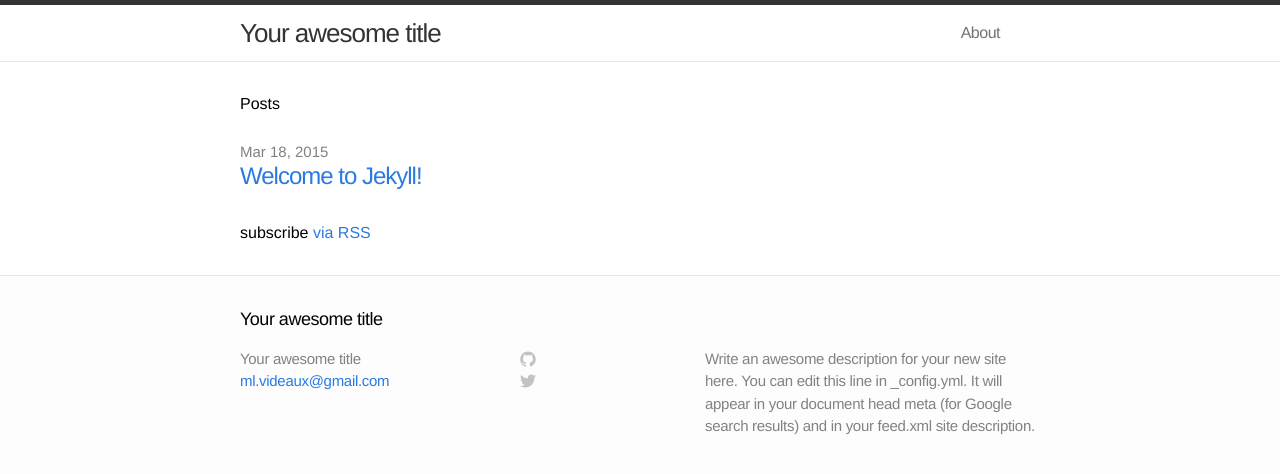
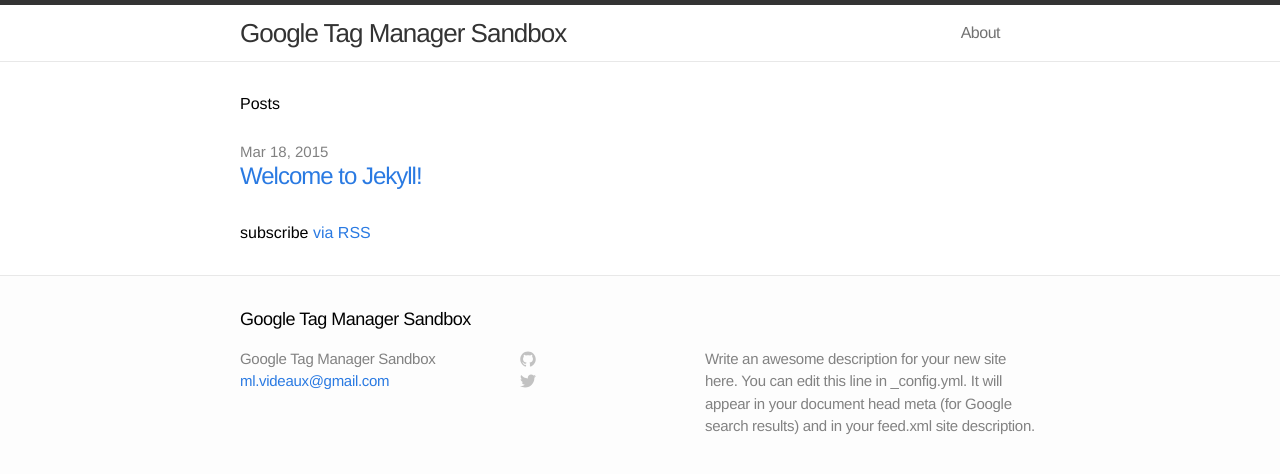
Before and after one commit to Krasavchik/gtm-sandbox, a Jekyll site: the page built from index.html, in a window 1280 px wide. Shown: the top 474 px of the page. Built offline with Jekyll 4.4.1, drawn with Linux system fonts in a browser that asks for light colours.

Commit message:
change title of site

```diff
--- a/_config.yml
+++ b/_config.yml
@@ -1,5 +1,5 @@
 # Site settings
-title: Your awesome title
+title: Google Tag Manager Sandbox
 email: ml.videaux@gmail.com
 description: "Write an awesome description for your new site here. You can edit this line in _config.yml. It will appear in your document head meta (for Google search results) and in your feed.xml site description."
 #baseurl: ""
```
